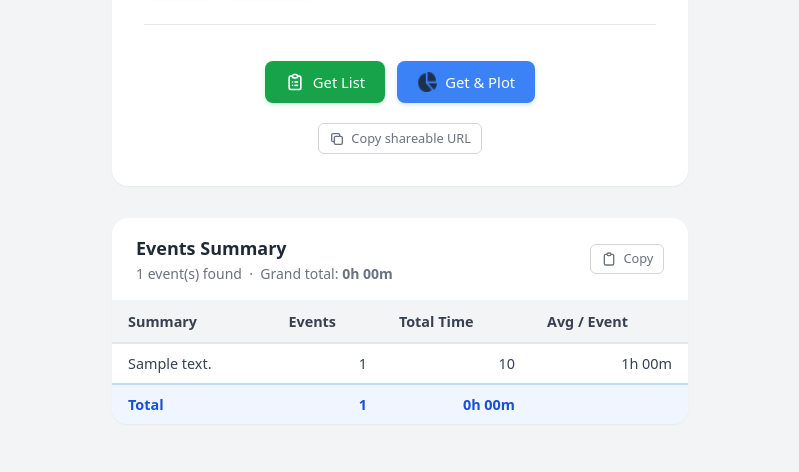
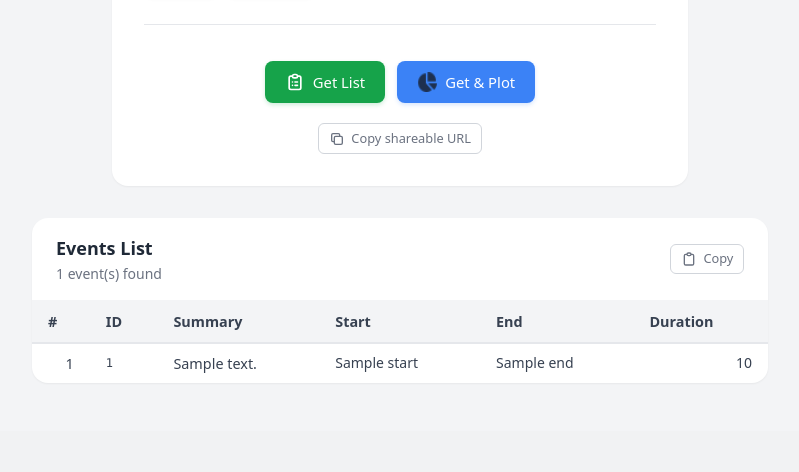
Before and after one commit to DennisTurco/Calendar-Data-Manager, a Flask app: template web_app/templates/get-events.html in a window 1280 px wide. Shown: the part 827-1299 px from the top of the page, without its empty margins (336-1135 px from the left). After the commit the page ends 1210 px from the top, so only its background shows below. Run offline with Flask 3, Linux system fonts and the light colour scheme; the template is opened without the code that fills it: most values are stand-ins (such as "Sample title", 1, 10 or a date in 2020); parts of the project's set-up code (start-up, migrations or seed data) failed here and were passed over; some libraries are stand-ins or nearby versions.

Commit message:
some web app fixes

```diff
--- a/desktop_app/frames/FrameController.py
+++ b/desktop_app/frames/FrameController.py
@@ -14,6 +14,9 @@ def show_frame(frame_type: FrameTypes, common: CommonOperations):
     frame = __get_frame_by_type(frame_type, common)
     logger.info(f"Raising frame: {frame}")
     frame.tkraise()
+
+def get_frame(frame_type: FrameTypes, common: CommonOperations):
+    return __get_frame_by_type(frame_type, common)
 
 def page_controller(master, root, common: CommonOperations):
     # Create a container
--- a/desktop_app/frames/GetEventsFrame.py
+++ b/desktop_app/frames/GetEventsFrame.py
@@ -187,7 +187,8 @@ class GetEventsFrame(BaseFrame):
             self.__save_results_to_file()
 
             FrameController.show_frame(FrameTypes.GraphFrame, self._common)
-            # GraphFrame.set_file_path(FrameTypes.GraphFrame, text=tmp.name)
+            graph_frame = FrameController.get_frame(FrameTypes.GraphFrame, self._common)
+            graph_frame.set_file_path(tmp.name)
         except Exception as e:
             raise e
 
--- a/web_app/routes/edit_events.py
+++ b/web_app/routes/edit_events.py
@@ -133,7 +133,7 @@ def _confirm_update(credentials: Credentials):
     old_events_cache_id = session.get("events_cache_id")
     old_events = CacheManager.get(old_events_cache_id)
 
-    time_range = TimeRange(pending["date_from"], pending["date_to"])
+    time_range = TimeRange(datetime.fromisoformat(pending["date_from"]), datetime.fromisoformat(pending["date_to"]))
     event_info = EventInfo(
         pending["summary_new"],
         pending["description_new"],
--- a/web_app/templates/get-events.html
+++ b/web_app/templates/get-events.html
@@ -5,8 +5,8 @@
     <meta charset="UTF-8">
     <meta name="viewport" content="width=device-width, initial-scale=1.0">
     <title>Get Events</title>
+    <script src="https://cdn.tailwindcss.com?plugins=typography"></script>
     <script>tailwind.config = { darkMode: 'class' }</script>
-    <script src="https://cdn.tailwindcss.com?plugins=typography"></script>
     <link rel="stylesheet" href="{{ url_for('static', filename='css/common.css') }}">
     <link rel="icon" type="image/png" href="{{ url_for('static', filename='images/icon.png') }}">
     <!-- Apply theme early to avoid flash -->
@@ -173,23 +173,17 @@
             </form>
 
             <!-- RESULTS TABLE -->
-            {% if summary_totals %}
-            <section class="mt-8 w-full max-w-xl" id="resultsSection">
+            {% if events_list %}
+            <section class="mt-8 w-full max-w-4xl" id="resultsSection">
                 <div class="bg-white dark:bg-gray-800 rounded-2xl shadow-sm dark:shadow-gray-900 overflow-hidden">
                     <div class="px-6 py-4 border-b border-gray-100 dark:border-gray-700 flex items-center justify-between">
                         <div>
-                            <h2 class="text-lg font-semibold text-gray-800 dark:text-white">
-                                Events Summary
-                            </h2>
+                            <h2 class="text-lg font-semibold text-gray-800 dark:text-white">Events List</h2>
                             <p class="text-sm text-gray-500 dark:text-gray-400 mt-0.5">
-                                {{ total_events }} event(s) found &nbsp;·&nbsp;
-                                Grand total:
-                                {% set gh = grand_total_hours | int %}
-                                {% set gm = ((grand_total_hours - gh) * 60) | int %}
-                                <strong>{{ gh }}h {{ "%02d"|format(gm) }}m</strong>
+                                {{ total_events }} event(s) found
                             </p>
                         </div>
-                        <button onclick="copyTableAsText()" class="copy-url-btn" title="Copy table as text">
+                        <button onclick="copyEventsAsText()" class="copy-url-btn" title="Copy as text (notepad format)">
                             <svg xmlns="http://www.w3.org/2000/svg" class="w-4 h-4" fill="none" viewBox="0 0 24 24" stroke="currentColor" stroke-width="2">
                                 <path stroke-linecap="round" stroke-linejoin="round" d="M9 5H7a2 2 0 00-2 2v12a2 2 0 002 2h10a2 2 0 002-2V7a2 2 0 00-2-2h-2M9 5a2 2 0 002 2h2a2 2 0 002-2M9 5a2 2 0 012-2h2a2 2 0 012 2"/>
                             </svg>
@@ -197,44 +191,29 @@
                         </button>
                     </div>
                     <div class="overflow-x-auto">
-                        <table class="results-table" id="summaryTable">
+                        <table class="results-table" id="eventsTable">
                             <thead>
                                 <tr>
+                                    <th class="text-right">#</th>
+                                    <th>ID</th>
                                     <th>Summary</th>
-                                    <th class="text-right">Events</th>
-                                    <th class="text-right">Total Time</th>
-                                    <th class="text-right">Avg / Event</th>
+                                    <th>Start</th>
+                                    <th>End</th>
+                                    <th class="text-right">Duration</th>
                                 </tr>
                             </thead>
                             <tbody>
-                                {% for row in summary_totals %}
+                                {% for row in events_list %}
                                 <tr>
+                                    <td class="text-right tabular-nums text-gray-400 dark:text-gray-500">{{ row.index }}</td>
+                                    <td class="font-mono text-xs text-gray-500 dark:text-gray-400 max-w-[10rem] truncate" title="{{ row.id }}">{{ row.id }}</td>
                                     <td class="font-medium">{{ row.summary }}</td>
-                                    <td class="text-right tabular-nums">{{ row.count }}</td>
-                                    <td class="text-right tabular-nums">{{ row.duration_str }}</td>
-                                    <td class="text-right tabular-nums text-gray-500 dark:text-gray-400">
-                                        {% if row.count > 0 %}
-                                            {% set avg_mins = (row.total_hours * 60 / row.count) | int %}
-                                            {% set avg_h = avg_mins // 60 %}
-                                            {% set avg_m = avg_mins % 60 %}
-                                            {% if avg_h > 0 %}{{ avg_h }}h {{ "%02d"|format(avg_m) }}m{% else %}{{ avg_m }}m{% endif %}
-                                        {% endif %}
-                                    </td>
+                                    <td class="tabular-nums text-sm">{{ row.start }}</td>
+                                    <td class="tabular-nums text-sm">{{ row.end }}</td>
+                                    <td class="text-right tabular-nums text-sm">{{ row.duration }}</td>
                                 </tr>
                                 {% endfor %}
                             </tbody>
-                            <tfoot>
-                                <tr class="total-row">
-                                    <td class="font-bold">Total</td>
-                                    <td class="text-right font-bold tabular-nums">{{ total_events }}</td>
-                                    <td class="text-right font-bold tabular-nums">
-                                        {% set gh = grand_total_hours | int %}
-                                        {% set gm = ((grand_total_hours - gh) * 60) | int %}
-                                        {{ gh }}h {{ "%02d"|format(gm) }}m
-                                    </td>
-                                    <td></td>
-                                </tr>
-                            </tfoot>
                         </table>
                     </div>
                 </div>
@@ -264,6 +243,13 @@
         document.getElementById('getEventsForm').addEventListener('submit', function(e) {
             const btn = document.activeElement;
             if (btn && (btn.id === 'btnGetList' || btn.id === 'btnGetPlot')) {
+                // Preserve the action value before disabling the button (disabled inputs are not submitted)
+                const hidden = document.createElement('input');
+                hidden.type = 'hidden';
+                hidden.name = 'action';
+                hidden.value = btn.value;
+                this.appendChild(hidden);
+
                 btn.disabled = true;
                 btn.innerHTML = '<svg class="animate-spin w-4 h-4" xmlns="http://www.w3.org/2000/svg" fill="none" viewBox="0 0 24 24"><circle class="opacity-25" cx="12" cy="12" r="10" stroke="currentColor" stroke-width="4"></circle><path class="opacity-75" fill="currentColor" d="M4 12a8 8 0 018-8v8z"></path></svg> Loading…';
             }
@@ -287,17 +273,23 @@
             });
         }
 
-        // Copy summary table as plain text
-        function copyTableAsText() {
-            const table = document.getElementById('summaryTable');
-            if (!table) return;
+        // Copy events list as plain text in desktop notepad format
+        function copyEventsAsText() {
+            const rows = document.querySelectorAll('#eventsTable tbody tr');
+            if (!rows.length) return;
             let text = '';
-            for (const row of table.querySelectorAll('tr')) {
-                const cells = Array.from(row.querySelectorAll('th,td')).map(c => c.innerText.trim());
-                text += cells.join('\t') + '\n';
-            }
+            rows.forEach(row => {
+                const cells = row.querySelectorAll('td');
+                const index    = cells[0].innerText.trim();
+                const id       = cells[1].getAttribute('title') || cells[1].innerText.trim();
+                const summary  = cells[2].innerText.trim();
+                const start    = cells[3].innerText.trim();
+                const end      = cells[4].innerText.trim();
+                const duration = cells[5].innerText.trim();
+                text += `INDEX: ${index} | ID: ${id} | SUMMARY: ${summary} | START: ${start} | END: ${end} | DURATION: ${duration}\n`;
+            });
             navigator.clipboard.writeText(text.trim()).then(() => {
-                showCopyFeedback('Table copied to clipboard!');
+                showCopyFeedback('Events copied to clipboard!');
             }).catch(() => {
                 alert('Copy failed.');
             });
--- a/web_app/templates/graphs.html
+++ b/web_app/templates/graphs.html
@@ -5,8 +5,8 @@
     <meta charset="UTF-8">
     <meta name="viewport" content="width=device-width, initial-scale=1.0">
     <title>Graphs</title>
+    <script src="https://cdn.tailwindcss.com?plugins=typography"></script>
     <script>tailwind.config = { darkMode: 'class' }</script>
-    <script src="https://cdn.tailwindcss.com?plugins=typography"></script>
     <link rel="stylesheet" href="{{ url_for('static', filename='css/common.css') }}">
     <link rel="icon" type="image/png" href="{{ url_for('static', filename='images/icon.png') }}">
     <!-- Apply theme early to avoid flash -->
--- a/web_app/templates/index.html
+++ b/web_app/templates/index.html
@@ -4,8 +4,8 @@
     <meta charset="UTF-8">
     <meta name="viewport" content="width=device-width, initial-scale=1.0">
     <title>Calendar Data Manager</title>
+    <script src="https://cdn.tailwindcss.com?plugins=typography"></script>
     <script>tailwind.config = { darkMode: 'class' }</script>
-    <script src="https://cdn.tailwindcss.com?plugins=typography"></script>
     <link rel="stylesheet" href="{{ url_for('static', filename='css/common.css') }}">
     <link rel="icon" type="image/png" href="{{ url_for('static', filename='images/icon.png') }}">
     <!-- Apply theme early to avoid flash -->
--- a/web_app/templates/login.html
+++ b/web_app/templates/login.html
@@ -4,8 +4,8 @@
     <meta charset="UTF-8">
     <meta name="viewport" content="width=device-width, initial-scale=1.0">
     <title>Login – Calendar Data Manager</title>
+    <script src="https://cdn.tailwindcss.com"></script>
     <script>tailwind.config = { darkMode: 'class' }</script>
-    <script src="https://cdn.tailwindcss.com"></script>
     <link rel="stylesheet" href="{{ url_for('static', filename='css/common.css') }}">
     <link rel="icon" type="image/png" href="{{ url_for('static', filename='images/icon.png') }}">
     <script src="{{ url_for('static', filename='js/darkmode.js') }}"></script>
--- a/web_app/templates/new-events.html
+++ b/web_app/templates/new-events.html
@@ -5,8 +5,8 @@
     <meta charset="UTF-8">
     <meta name="viewport" content="width=device-width, initial-scale=1.0">
     <title>Create New Event</title>
+    <script src="https://cdn.tailwindcss.com?plugins=typography"></script>
     <script>tailwind.config = { darkMode: 'class' }</script>
-    <script src="https://cdn.tailwindcss.com?plugins=typography"></script>
     <link rel="stylesheet" href="{{ url_for('static', filename='css/common.css') }}">
     <link rel="icon" type="image/png" href="{{ url_for('static', filename='images/icon.png') }}">
     <!-- Apply theme early to avoid flash -->
```
Also changed, not shown: web_app/routes/get_events.py (+23 -34 lines), web_app/templates/edit-events.html (+13 -3 lines).
